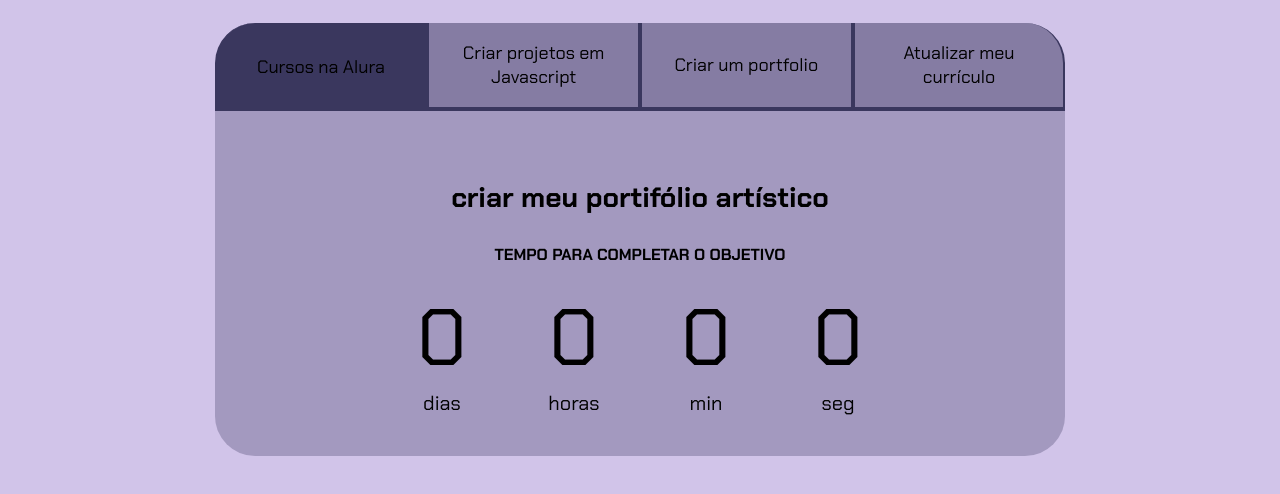
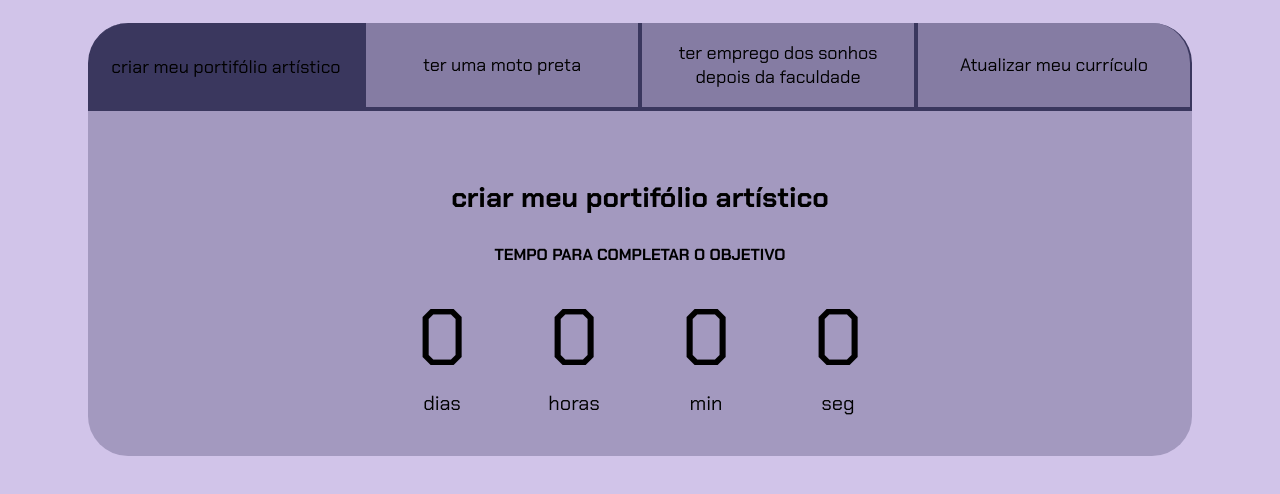
Before and after one commit to EvilynD07/projeto-de-vida, a plain HTML site: page index.html in a window 1280 px wide. Shown: the part 80-574 px from the top of the page. Drawn offline with Linux system fonts and the light colour scheme.

Commit message:
Update objectives and buttons in index.html
arrasei

```diff
--- a/index.html
+++ b/index.html
@@ -13,9 +13,9 @@
         <h2 class="titulo-principal">Meus objetivos do ano<span>_</span></h2>
         <div class="conteudo">
             <div class="botoes">
-                <button class="botao ativo">Cursos na Alura</button>
-                <button class="botao">Criar projetos em Javascript</button>
-                <button class="botao">Criar um portfolio</button>
+                <button class="botao ativo">criar meu portifólio artístico</button>
+                <button class="botao">ter uma moto preta</button>
+                <button class="botao">ter emprego dos sonhos depois da faculdade</button>
                 <button class="botao">Atualizar meu currículo</button>
             </div>
             <div class="abas-textos">
@@ -42,7 +42,7 @@
                     </div>
                 </div>
                 <div class="aba-conteudo">
-                    <h3 class="aba-conteudo-titulo-principal">ser bem sucedido</h3>
+                    <h3 class="aba-conteudo-titulo-principal">ter uma moto preta</h3>
                     <h4 class="aba-conteudo-titulo-secundario">Tempo para completar o objetivo</h4>
                     <div class="contador">
                         <div class="contador-digito">
@@ -64,7 +64,8 @@
                     </div>
                 </div>
                 <div class="aba-conteudo">
-                    <h3 class="aba-conteudo-titulo-principal">Criar um portfolio com os meus 3 melhores projetos</h3>
+                    <h3 class="aba-conteudo-titulo-principal">
+                        </h3>
                     <h4 class="aba-conteudo-titulo-secundario">Tempo para completar o objetivo</h4>
                     <div class="contador">
                         <div class="contador-digito">
```
